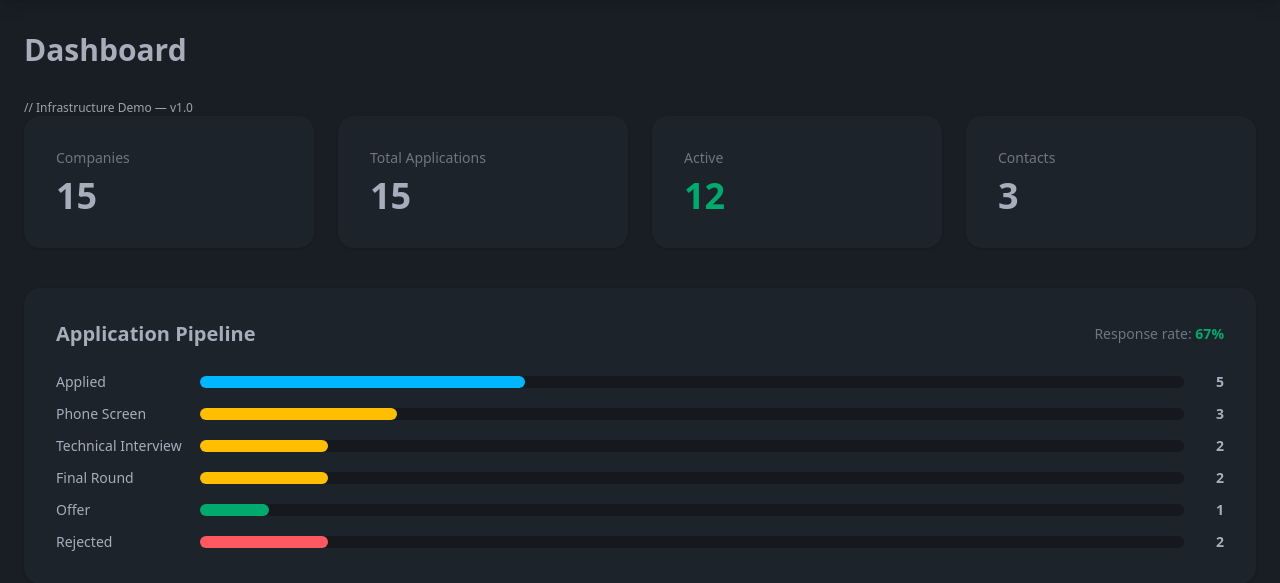
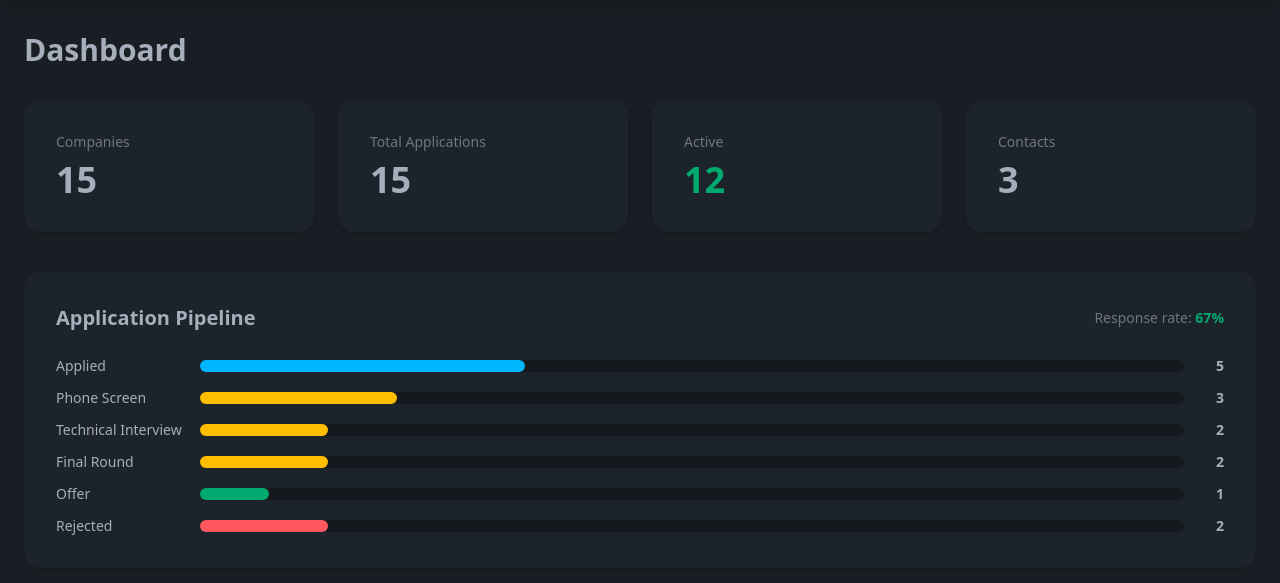
Before and after one commit to juan-arroyo/job-tracker, a Django app: page / in a window 1280 px wide. Shown: the part 64-647 px from the top of the page. Run offline with Django 5.2, Linux system fonts and the light colour scheme; the visitor is signed in with stand-in values (Sample User, id 1); data comes from the database, SQL or seed files in the repository; some libraries are stand-ins or nearby versions.

Commit message:
fix: remove debug label from dashboard

```diff
--- a/backend/tracker/templates/tracker/dashboard.html
+++ b/backend/tracker/templates/tracker/dashboard.html
@@ -3,7 +3,6 @@
 {% block content %}
 
 <h1 class="text-3xl font-bold mb-8">Dashboard</h1>
-<p class="text-xs text-gray-400">// Infrastructure Demo — v1.0</p>
 
 <!-- Summary stats — four cards showing key numbers at a glance -->
 <div class="grid grid-cols-2 md:grid-cols-4 gap-6 mb-10">
```
